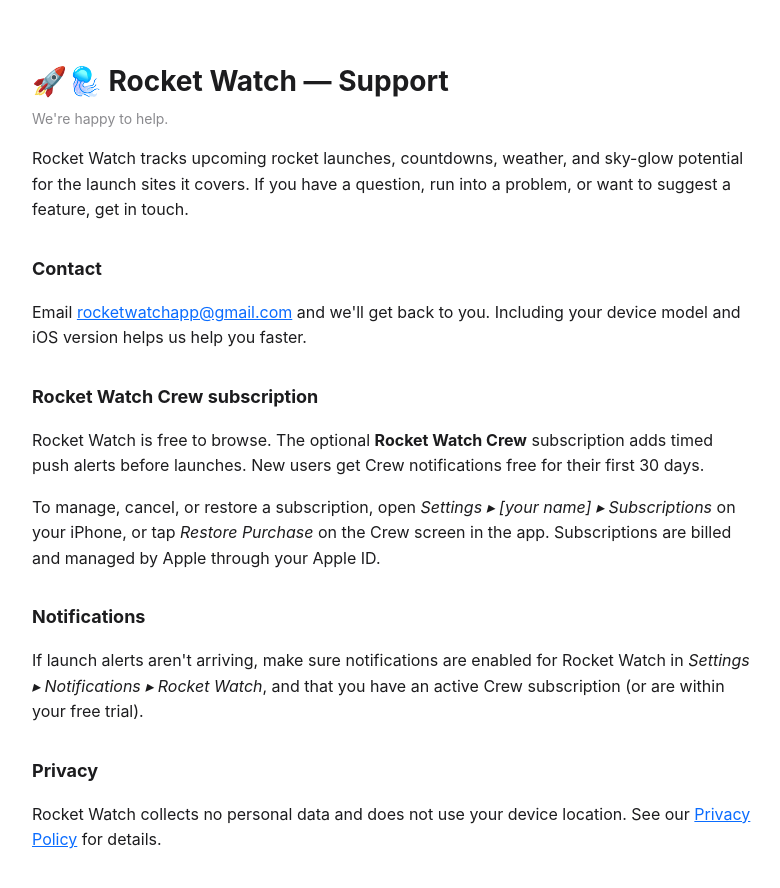
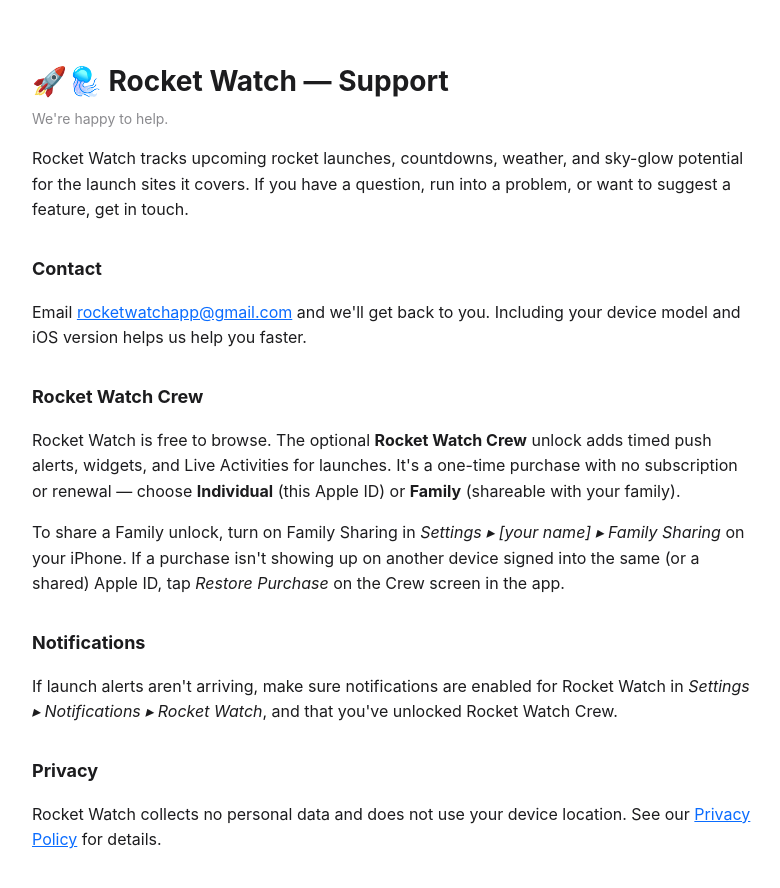
Before and after one commit to rocketwatch/legal, a plain HTML site: page support.html in a window 1280 px wide. Shown: the whole page, without its empty margins (248-1028 px from the left). Drawn offline with Linux system fonts and the light colour scheme.

Commit message:
Update Crew copy for the hard-paywall Individual/Family model
Matches the app: no more subscription/free-trial language. Individual and
Family are one-time purchases with no renewal; Family is shareable via
Family Sharing.

```diff
--- a/support.html
+++ b/support.html
@@ -37,19 +37,20 @@
   <p>Email <a href="mailto:rocketwatchapp@gmail.com">rocketwatchapp@gmail.com</a> and we'll
   get back to you. Including your device model and iOS version helps us help you faster.</p>
 
-  <h2>Rocket Watch Crew subscription</h2>
-  <p>Rocket Watch is free to browse. The optional <strong>Rocket Watch Crew</strong>
-  subscription adds timed push alerts before launches. New users get Crew notifications free
-  for their first 30 days.</p>
-  <p>To manage, cancel, or restore a subscription, open
-  <em>Settings ▸ [your name] ▸ Subscriptions</em> on your iPhone, or tap
-  <em>Restore Purchase</em> on the Crew screen in the app. Subscriptions are billed and
-  managed by Apple through your Apple&nbsp;ID.</p>
+  <h2>Rocket Watch Crew</h2>
+  <p>Rocket Watch is free to browse. The optional <strong>Rocket Watch Crew</strong> unlock
+  adds timed push alerts, widgets, and Live Activities for launches. It's a one-time purchase
+  with no subscription or renewal — choose <strong>Individual</strong> (this Apple ID) or
+  <strong>Family</strong> (shareable with your family).</p>
+  <p>To share a Family unlock, turn on Family Sharing in
+  <em>Settings ▸ [your name] ▸ Family Sharing</em> on your iPhone. If a purchase isn't
+  showing up on another device signed into the same (or a shared) Apple ID, tap
+  <em>Restore Purchase</em> on the Crew screen in the app.</p>
 
   <h2>Notifications</h2>
   <p>If launch alerts aren't arriving, make sure notifications are enabled for Rocket Watch
-  in <em>Settings ▸ Notifications ▸ Rocket Watch</em>, and that you have an active Crew
-  subscription (or are within your free trial).</p>
+  in <em>Settings ▸ Notifications ▸ Rocket Watch</em>, and that you've unlocked Rocket Watch
+  Crew.</p>
 
   <h2>Privacy</h2>
   <p>Rocket Watch collects no personal data and does not use your device location. See our
```
Also changed, not shown: index.html (+7 -7 lines).
